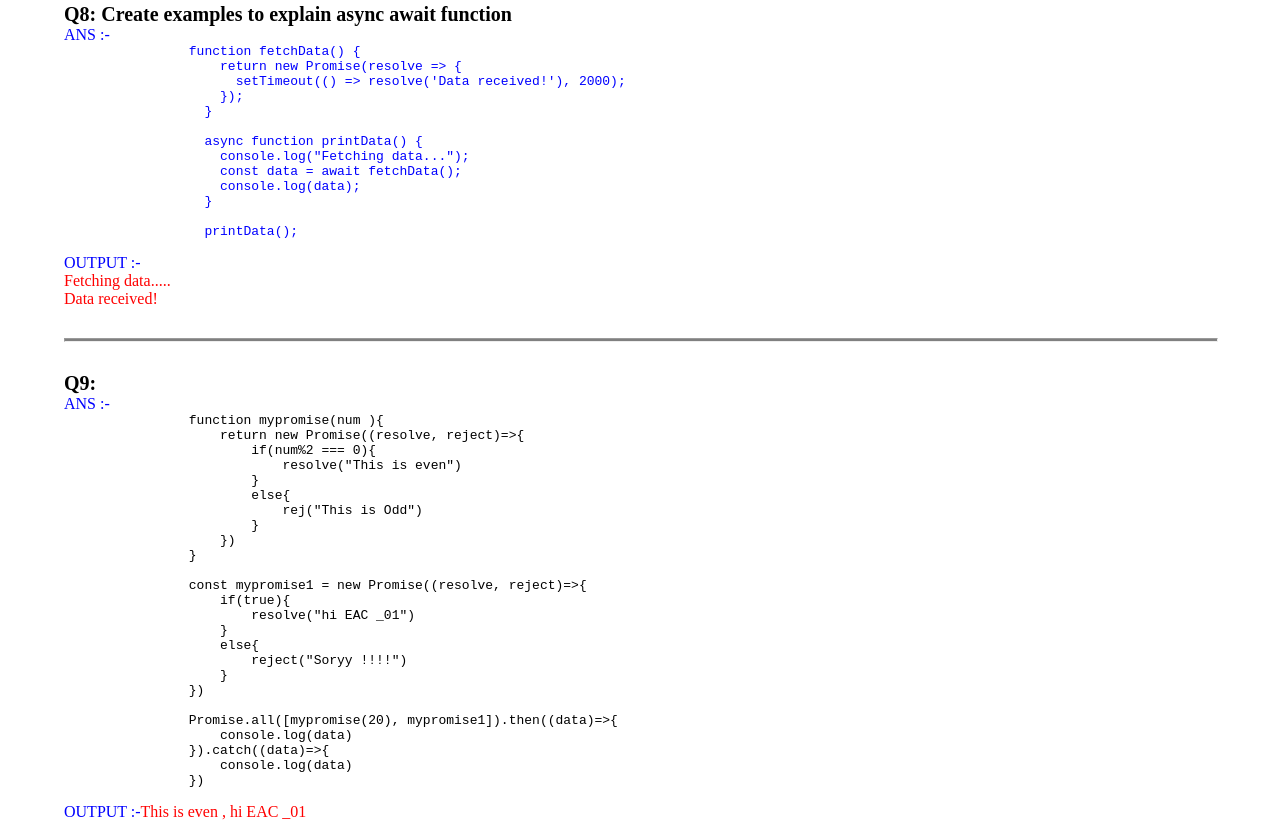
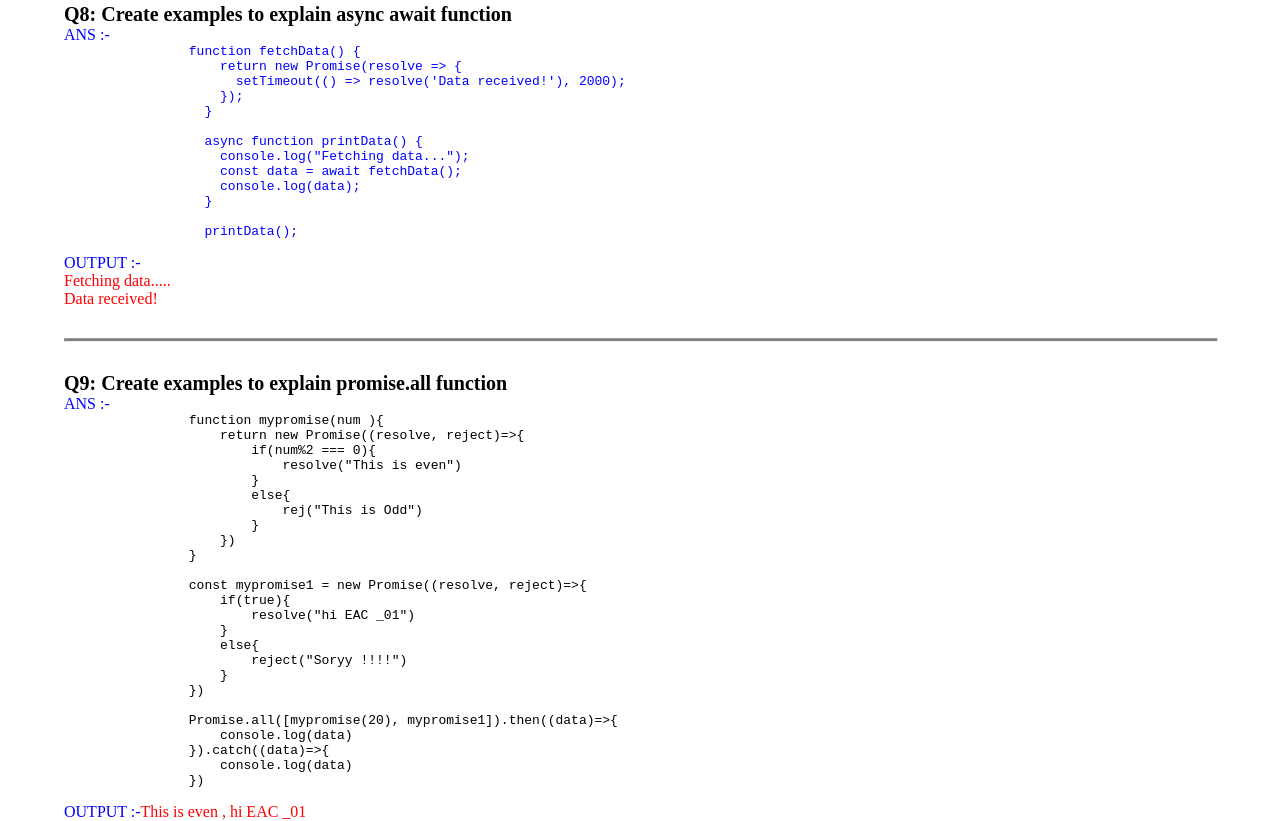
Before and after one commit to nitinrajputind/Promise-handson, a plain HTML site: page index.html in a window 1280 px wide. Shown: the part 3652-4473 px from the top of the page. Drawn offline with Linux system fonts and the light colour scheme.

Commit message:
all done

```diff
--- a/index.html
+++ b/index.html
@@ -246,7 +246,7 @@
         </div>
         <hr>
         <div class="question9">
-            <p class="bold"> Q9: </p>
+            <p class="bold"> Q9: Create examples to explain promise.all function</p>
             <p class="ans">ANS :-</p>
             <pre>
                 function mypromise(num ){
```
